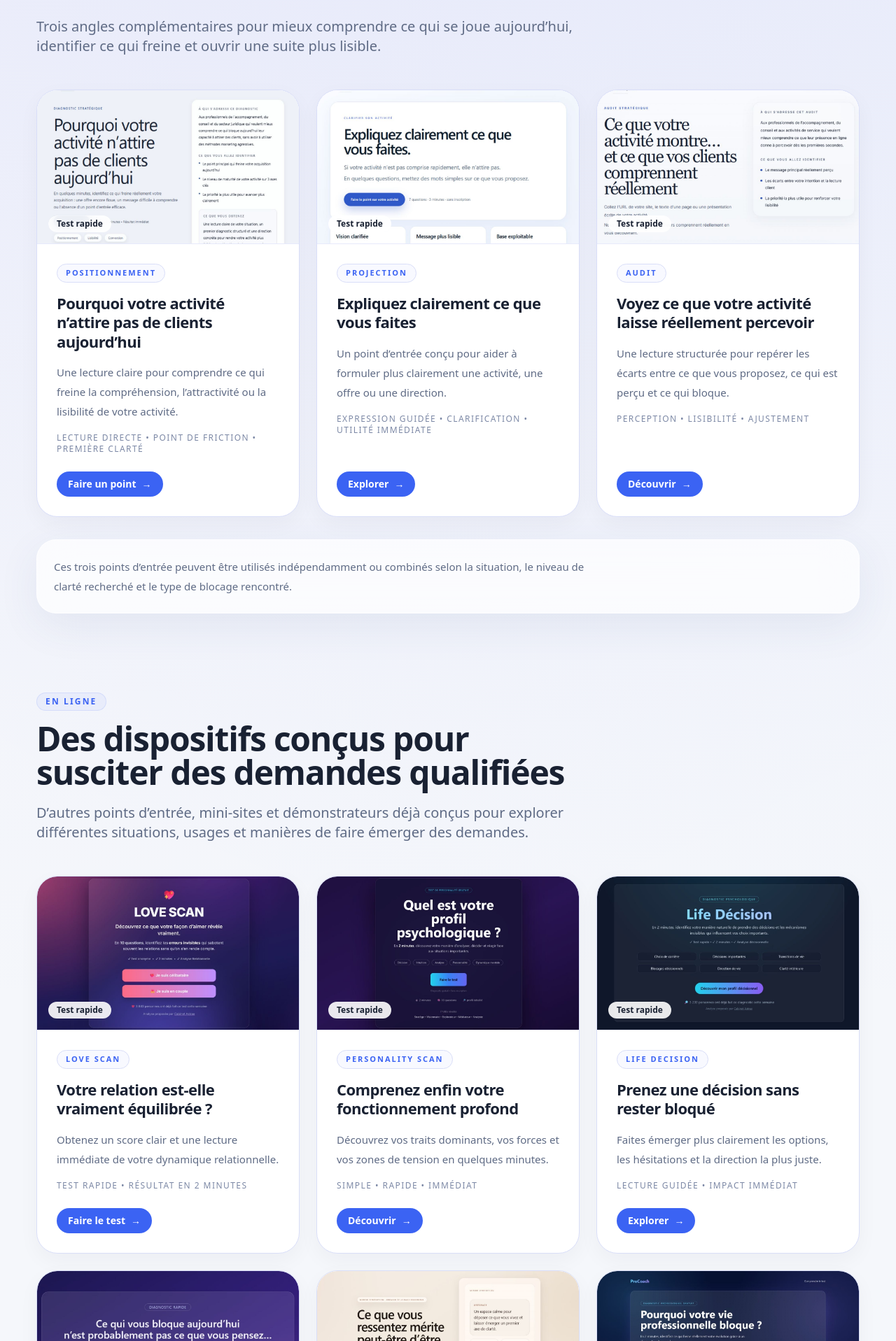
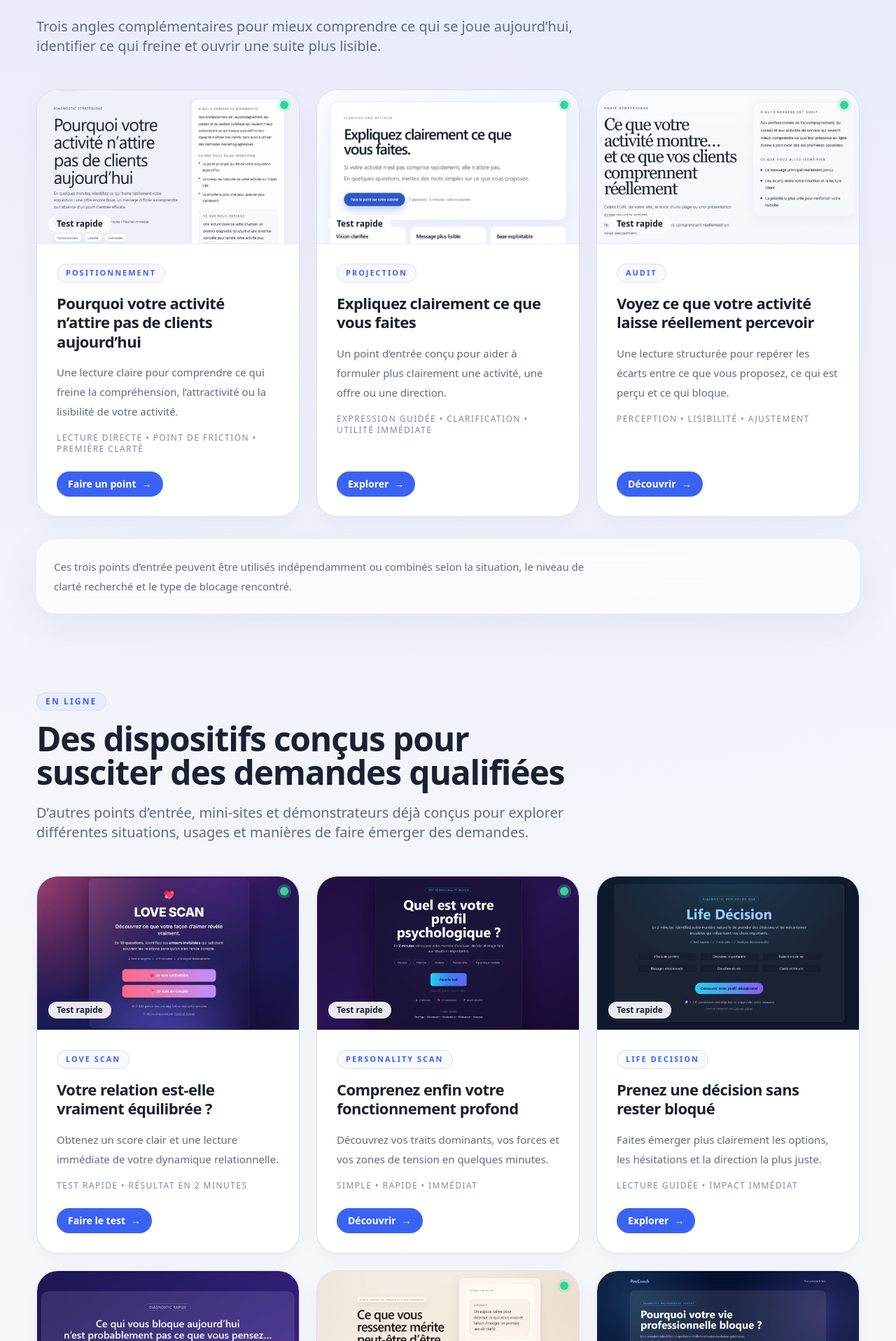
Before and after one commit to arnaudcrestey/portail-site-vitrine, a Next.js app: page /concepts in a window 1280 px wide. Shown: the part 1043-2960 px from the top of the page at 70% size. Built offline with nearby package versions, Linux system fonts and the light colour scheme.

Commit message:
Update page.tsx

```diff
--- a/app/concepts/page.tsx
+++ b/app/concepts/page.tsx
@@ -13,6 +13,31 @@ export const metadata = {
   description:
     'Des points d’entrée conçus pour transformer une expertise en demandes qualifiées, en clarifiant une situation et en ouvrant naturellement vers un premier échange.',
 };
+
+function StatusDot({ variant = 'active' }: { variant?: 'active' | 'concept' }) {
+  const isActive = variant === 'active';
+
+  return (
+    <div className="pointer-events-none absolute right-4 top-4 z-20">
+      <span className="relative flex h-3 w-3">
+        <span
+          className={`absolute inline-flex h-full w-full rounded-full ${
+            isActive
+              ? 'animate-ping bg-emerald-400/75'
+              : 'animate-ping bg-slate-400/60'
+          }`}
+        />
+        <span
+          className={`relative inline-flex h-3 w-3 rounded-full ring-4 ${
+            isActive
+              ? 'bg-emerald-400 ring-emerald-300/25'
+              : 'bg-slate-400 ring-slate-300/20'
+          }`}
+        />
+      </span>
+    </div>
+  );
+}
 
 export default function ConceptsPage() {
   return (
@@ -41,7 +66,10 @@ export default function ConceptsPage() {
 
           <div className="mt-12 grid gap-6 md:grid-cols-2 xl:grid-cols-3">
             {strategicEntryPoints.map((project) => (
-              <ProjectShowcaseCard key={project.slug} project={project} />
+              <div key={project.slug} className="relative">
+                <StatusDot variant="active" />
+                <ProjectShowcaseCard project={project} />
+              </div>
             ))}
           </div>
 
@@ -66,9 +94,19 @@ export default function ConceptsPage() {
           />
 
           <div className="mt-12 grid gap-6 md:grid-cols-2 xl:grid-cols-3">
-            {conceptProjects.map((project) => (
-              <ProjectShowcaseCard key={project.slug} project={project} />
-            ))}
+            {conceptProjects.map((project) => {
+              const isHighlighted =
+                project.slug.includes('love') ||
+                project.slug.includes('personality') ||
+                project.slug.includes('intuition');
+
+              return (
+                <div key={project.slug} className="relative">
+                  {isHighlighted ? <StatusDot variant="active" /> : null}
+                  <ProjectShowcaseCard project={project} />
+                </div>
+              );
+            })}
           </div>
         </div>
       </section>
@@ -97,7 +135,10 @@ export default function ConceptsPage() {
 
           <div className="mt-8 grid gap-6 md:grid-cols-2 xl:grid-cols-4">
             {reserveConcepts.map((concept) => (
-              <ReserveConceptCard key={concept.title} concept={concept} />
+              <div key={concept.title} className="relative">
+                <StatusDot variant="concept" />
+                <ReserveConceptCard concept={concept} />
+              </div>
             ))}
           </div>
         </div>
```
